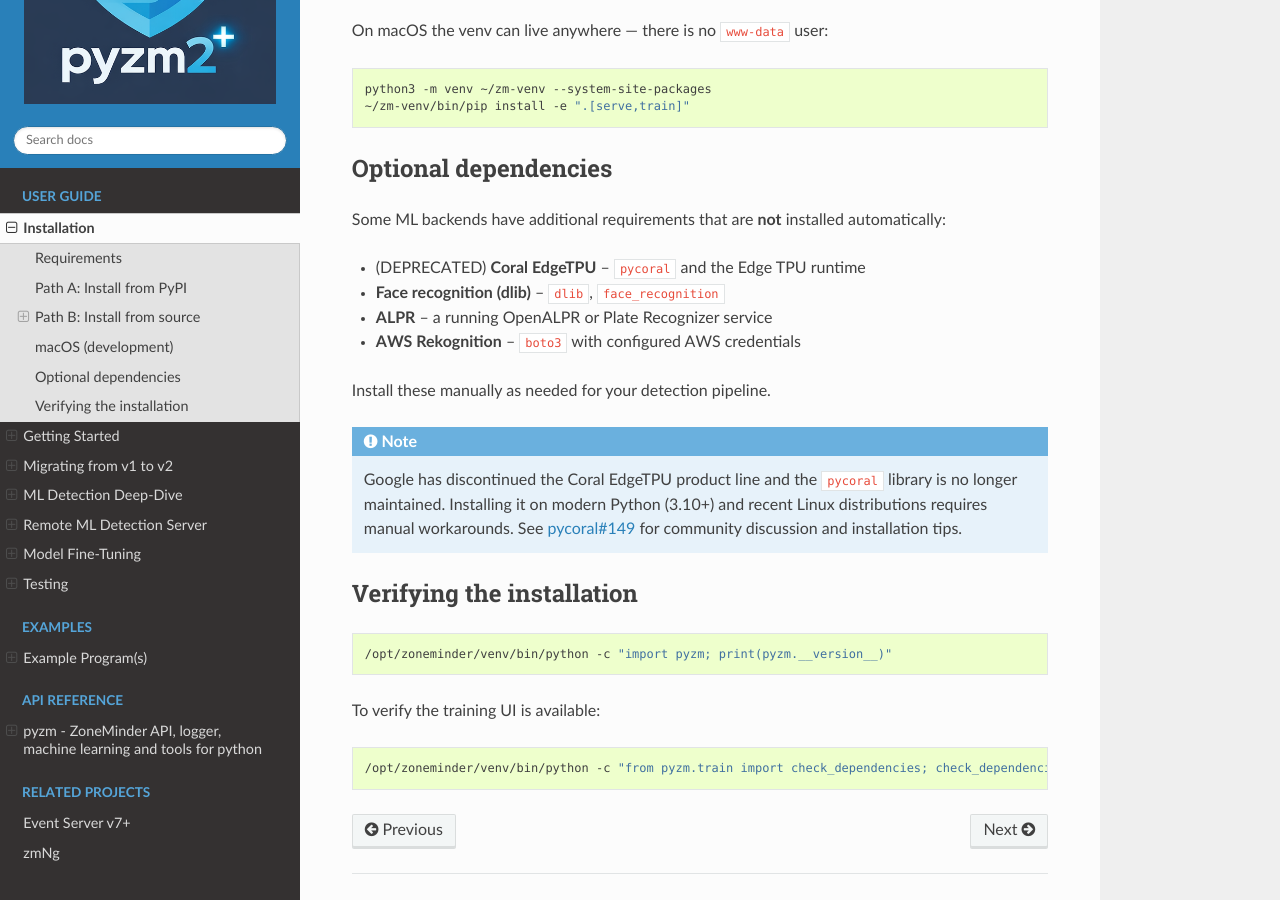
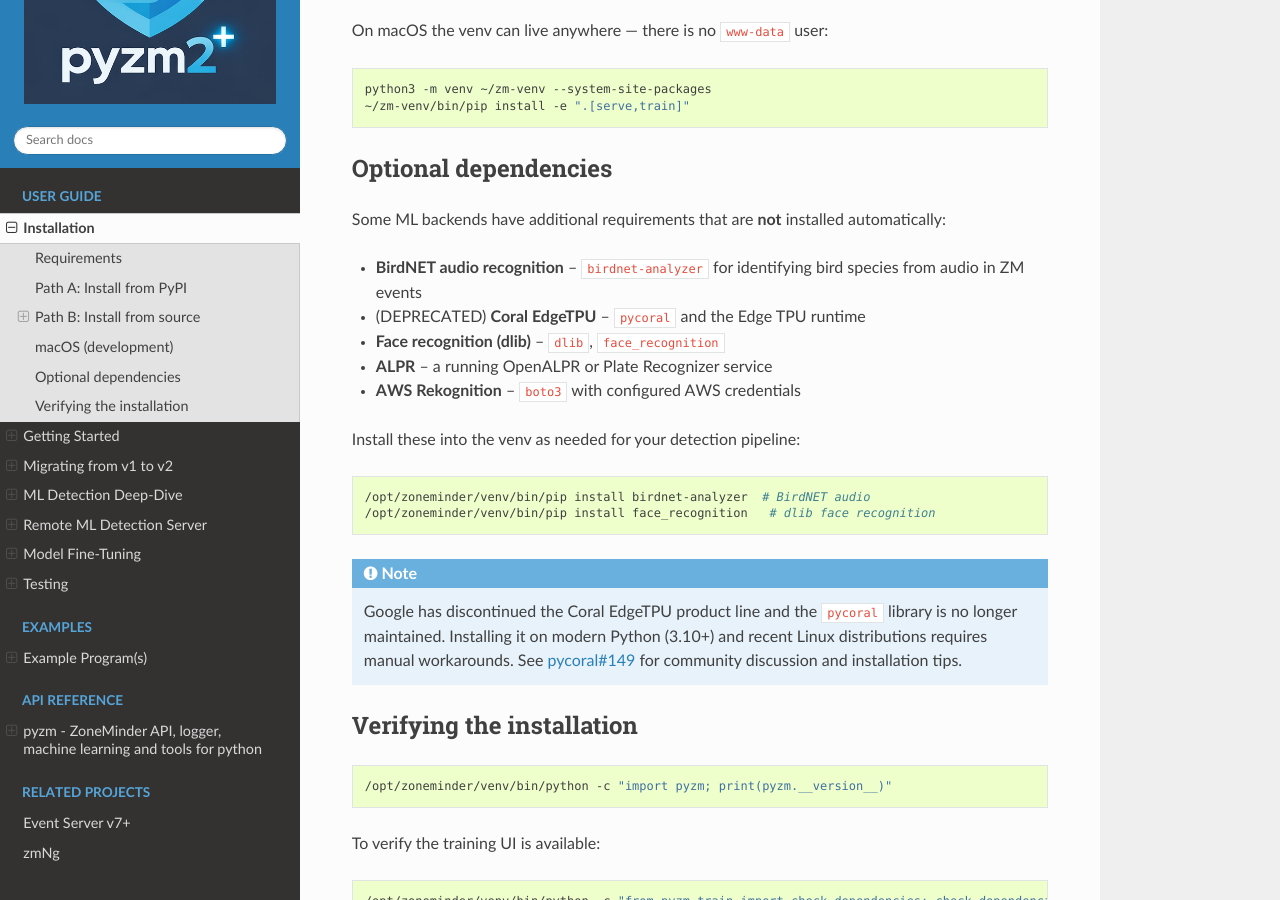
Before and after one commit to ZoneMinder/pyzm, a Sphinx documentation site: the page built from docs/guide/installation.rst, in a window 1280 px wide and 900 px high, scrolled down 2950 px. Built offline with Sphinx 7.4.7 and the Read the Docs theme 3.1.0, drawn with Linux system fonts in a browser that asks for light colours.

Commit message:
docs: update birdnet and optional deps for venv install paths
- Fix pip install message in birdnet.py to use venv pip
- Add BirdNET to optional dependencies in installation docs
- Add install examples for optional backends using venv pip

Co-Authored-By: Claude Opus 4.6 <noreply@anthropic.com>

```diff
--- a/docs/guide/installation.rst
+++ b/docs/guide/installation.rst
@@ -156,12 +156,18 @@ Optional dependencies
 Some ML backends have additional requirements that are **not** installed
 automatically:
 
+- **BirdNET audio recognition** -- ``birdnet-analyzer`` for identifying bird species from audio in ZM events
 - (DEPRECATED) **Coral EdgeTPU** -- ``pycoral`` and the Edge TPU runtime
 - **Face recognition (dlib)** -- ``dlib``, ``face_recognition``
 - **ALPR** -- a running OpenALPR or Plate Recognizer service
 - **AWS Rekognition** -- ``boto3`` with configured AWS credentials
 
-Install these manually as needed for your detection pipeline.
+Install these into the venv as needed for your detection pipeline:
+
+.. code-block:: bash
+
+   /opt/zoneminder/venv/bin/pip install birdnet-analyzer  # BirdNET audio
+   /opt/zoneminder/venv/bin/pip install face_recognition   # dlib face recognition
 
 .. note::
 
```
Also changed, not shown: 1 other file.
